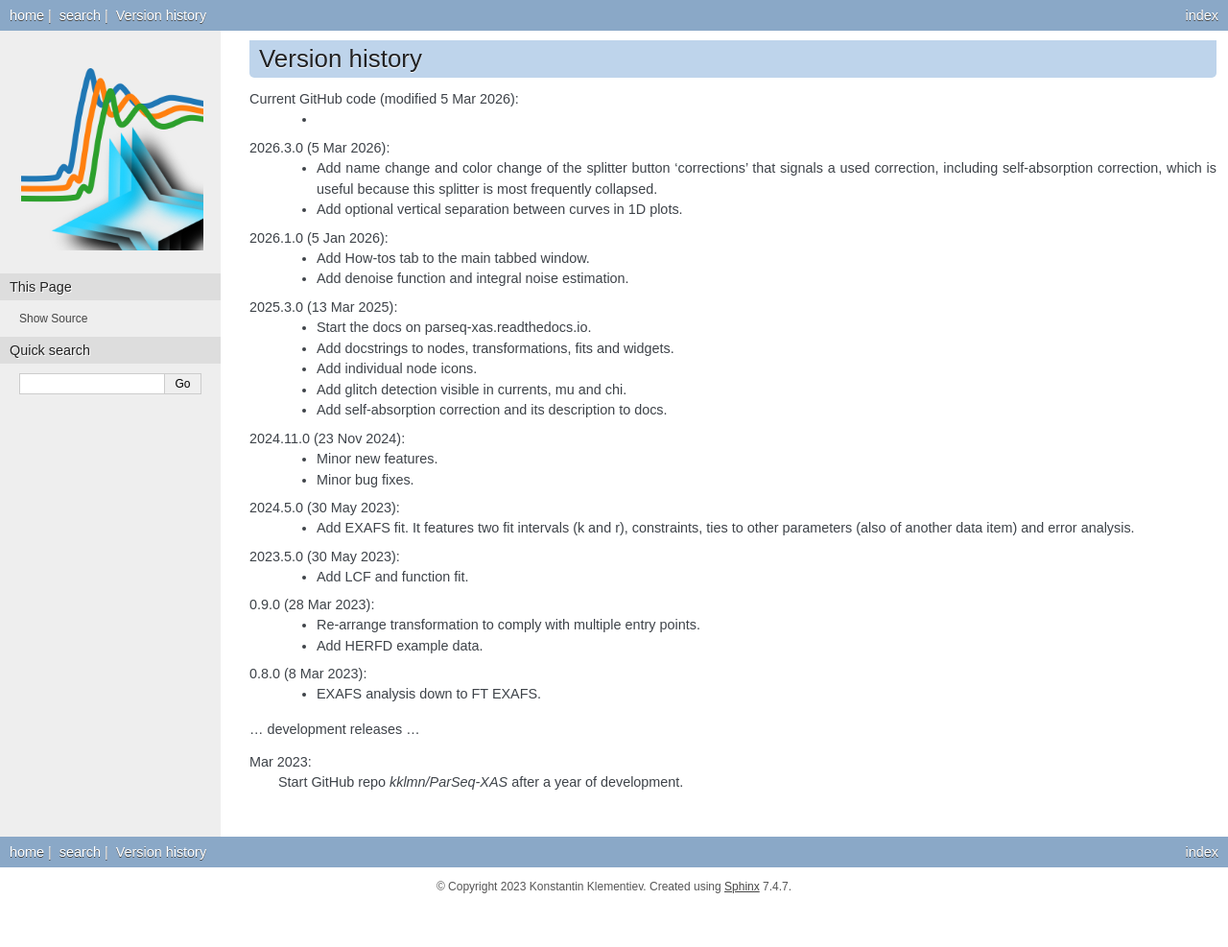
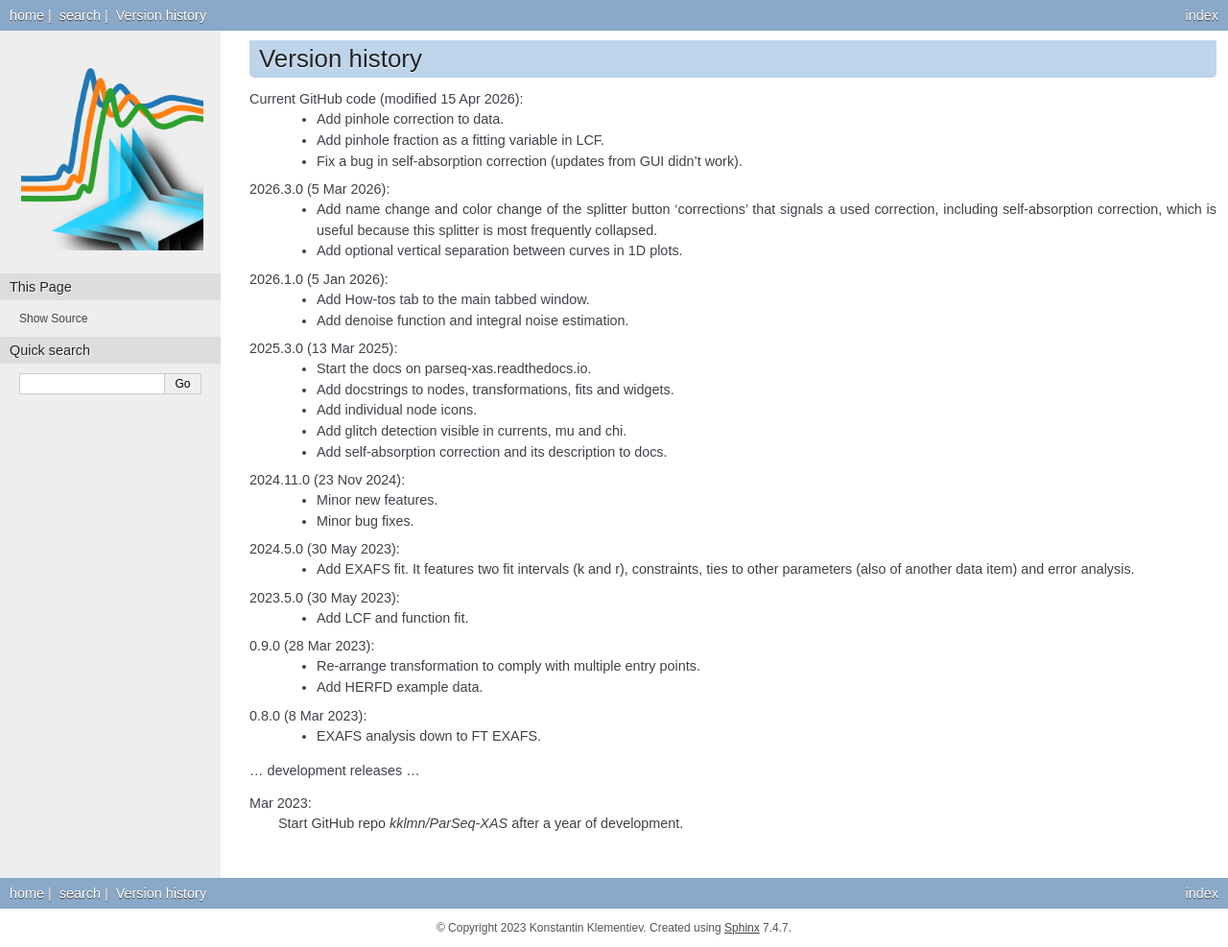
Before and after one commit to kklmn/ParSeq-XAS, a Sphinx documentation site: the page built from parseq_XAS/doc/history.rst, in a window 1280 px wide. Shown: the whole page at 96% size. Built offline with Sphinx 7.4.7, drawn with Linux system fonts in a browser that asks for light colours; before the commit the page ends 944 px from its top, so only the background shows below that.

Commit message:
Update history.rst

```diff
--- a/parseq_XAS/doc/history.rst
+++ b/parseq_XAS/doc/history.rst
@@ -3,14 +3,15 @@
 Version history
 ---------------
 
-Current GitHub code (modified 5 Mar 2026):
-    -
+Current GitHub code (modified 15 Apr 2026):
+    - Add pinhole correction to data.
+    - Add pinhole fraction as a fitting variable in LCF.
+    - Fix a bug in self-absorption correction (updates from GUI didn't work).
 
 2026.3.0 (5 Mar 2026):
     - Add name change and color change of the splitter button 'corrections'
       that signals a used correction, including self-absorption correction,
       which is useful because this splitter is most frequently collapsed.
-
     - Add optional vertical separation between curves in 1D plots.
 
 2026.1.0 (5 Jan 2026):
```
